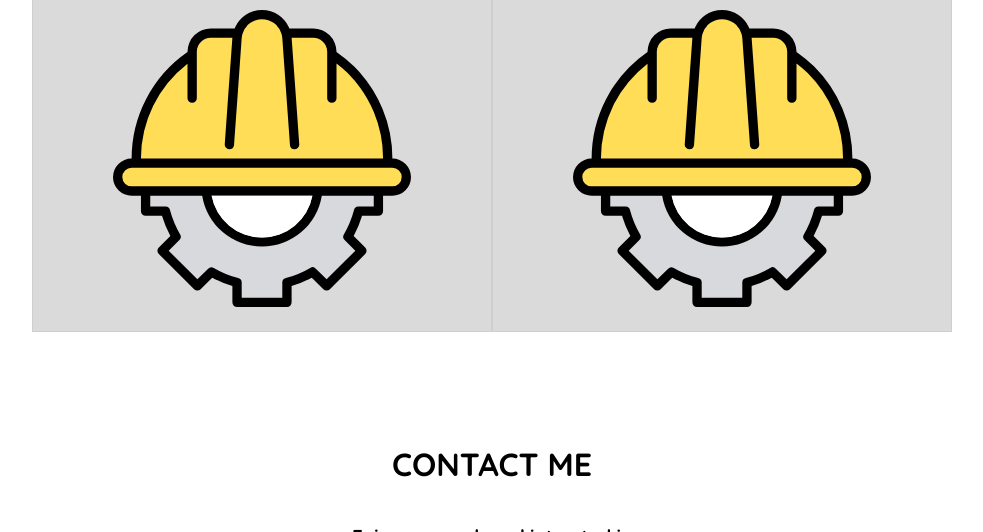
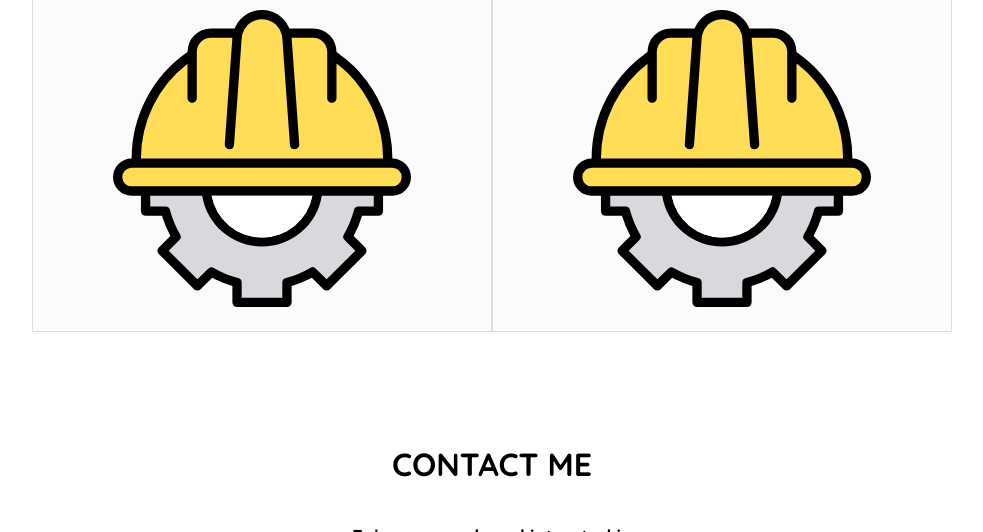
Before and after one commit to DevTyler62/Dev-Portfolio, a plain HTML site: page index.html in a window 1280 px wide. Shown: the part 2261-2793 px from the top of the page, without its empty margins (148-1131 px from the left). Drawn offline with nearby package versions, Linux system fonts and the light colour scheme.

Commit message:
Style changes

```diff
--- a/css/style.css
+++ b/css/style.css
@@ -7,8 +7,8 @@
 	--light-text: #000;
 	--light-orange: hsl(36, 100%, 50%);
 	--light-blue: hsl(201, 83%, 36%);
-	--light-work-back: rgb(218, 218, 218);
-	--light-work-border: rgb(207, 207, 207);
+	--light-work-back: rgb(251, 250, 252);
+	--light-work-border: rgb(221, 221, 221);
 
 	/*Dark*/
 	--dark-background: rgb(14, 18, 23);
```
Also changed, not shown: img/skywind-logo.png, 1 other file.
